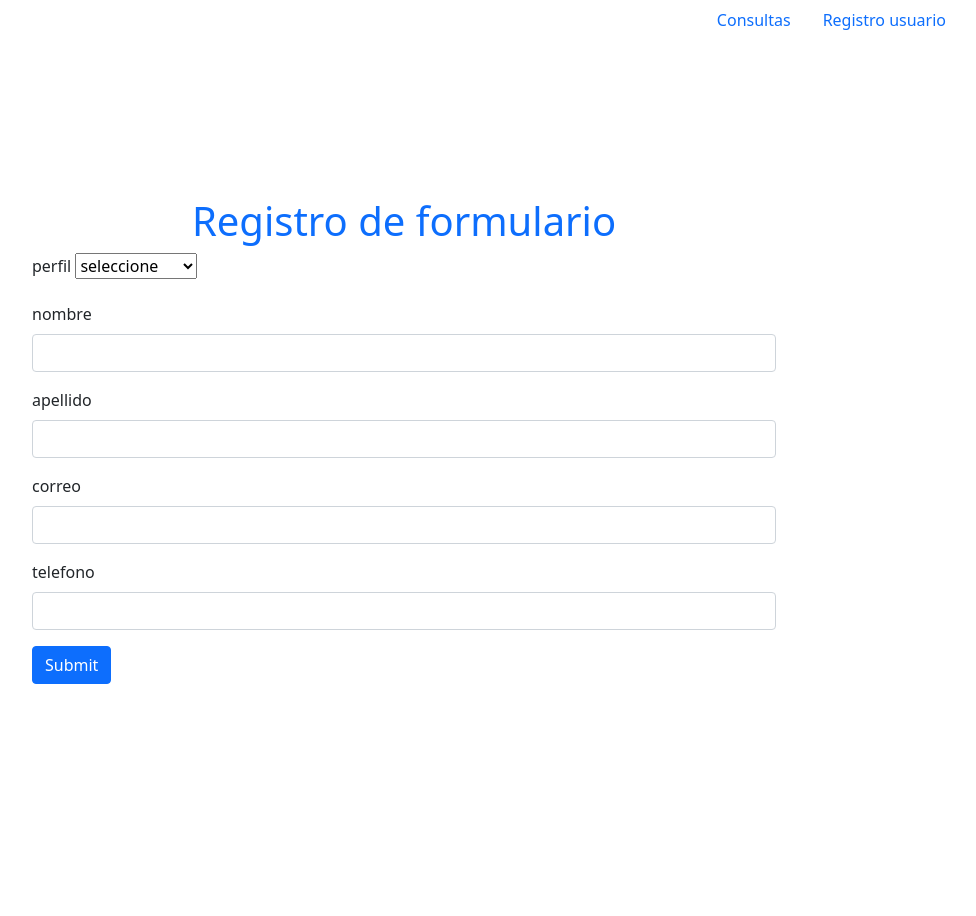
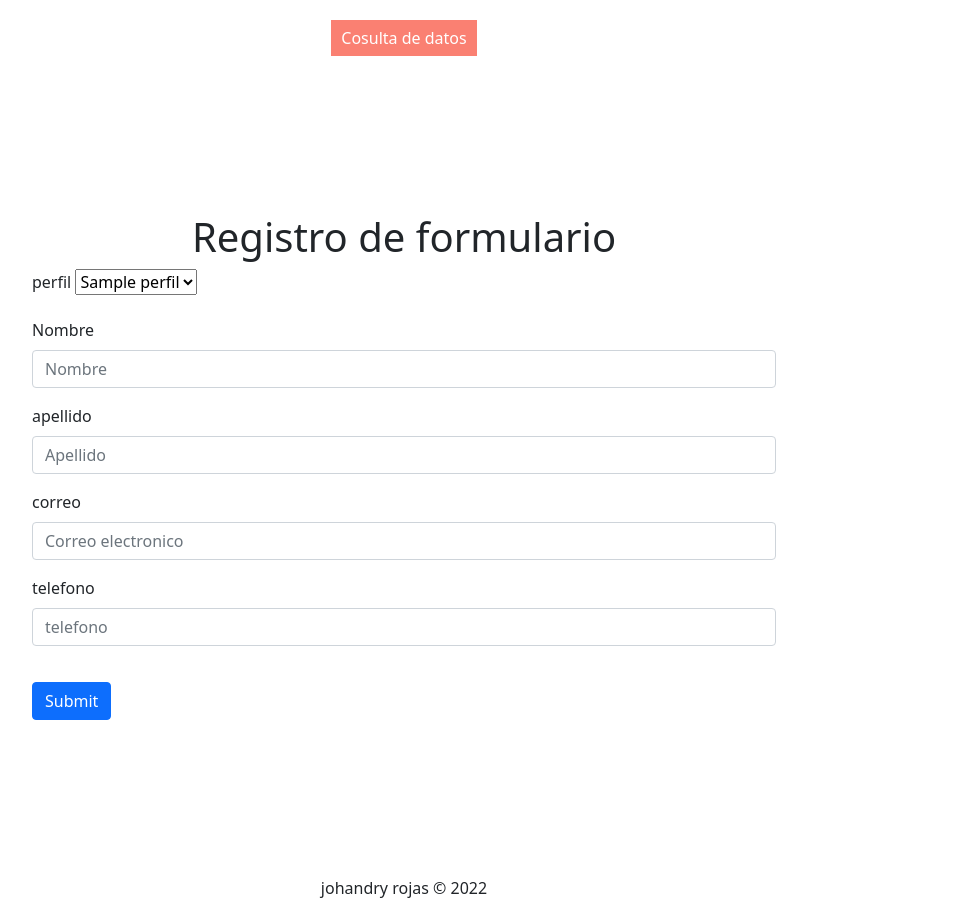
Before and after one commit to johandry8919/CRUD_Con_PHP, a CodeIgniter app: page /nuevoCrud/index.php/usuario/index in a window 1280 px wide. Shown: the whole page, without its empty margins (236-1212 px from the left). Before the commit the page ends 684 px from the top, so only its background shows below. Run offline with CodeIgniter, Linux system fonts and the light colour scheme; tables that the repository leaves empty or names only in its code hold one stand-in row (values such as "Sample post").

Commit message:
Registro usuario

```diff
--- a/application/config/config.php
+++ b/application/config/config.php
@@ -35,7 +35,7 @@ $config['base_url'] = 'http://localhost/nuevoCrud/';
 | variable so that it is blank.
 |
 */
-$config['index_page'] = 'index.php';
+$config['index_page'] = '';
 
 /*
 |--------------------------------------------------------------------------
--- a/application/controllers/Plantilla.php
+++ b/application/controllers/Plantilla.php
@@ -13,4 +13,6 @@ class Plantilla extends CI_Controller {
 	{   $titulo['titulo']="mi paghina en crud echo con bootstrap";
 		$this->load->view('plantilla', $titulo);
 	}
+
+
 }
--- a/application/controllers/Usuario.php
+++ b/application/controllers/Usuario.php
@@ -13,9 +13,10 @@ class Usuario extends CI_Controller {
 
 	{
        $data['selPerfil'] = $this->Model_usuario->selPerfil();
-       $usuario['usuarios'] = $this->Model_usuario->selusuario();
+       $data['usuarios'] = $this->Model_usuario->selusuario();
 
         $this->load->view('plantilla');
+        $this->load->view('usuario/popu' , $data);
 		$this->load->view('usuario/index', $data);
 	}
     public function registro(){
@@ -39,5 +40,12 @@ class Usuario extends CI_Controller {
     echo "no se pudo registrar";
 }
 
+
 }
+
+public function consultas()
+	{   $data['titulo']="mi paghina en crud echo con bootstrap";
+        $this->load->view('plantilla');
+		$this->load->view('usuario/list', $data);
+	}
 }
--- a/application/views/plantilla.php
+++ b/application/views/plantilla.php
@@ -11,5 +11,7 @@
     <link  href="<?= base_url('public/css2/style.css')?>" rel="stylesheet">
     <script  src="<?php echo base_url('public/js/bootstrap.js')?>"></script>
 
+
     <title>CRUD Con bootstrap</title>
 </head>
+<body>
--- a/application/views/usuario/index.php
+++ b/application/views/usuario/index.php
@@ -1,28 +1,16 @@
-<body>
+<div class="container Contenedor">
+        <!-- <div id="alertas" class="alertas">
+            <h1>erro el completa los campos requerido</h1>
 
-    <header class="container">
-        <nav>
-            <ul class="nav justify-content-end">
-                <li class="nav-item">
-                    <a class="nav-link active" aria-current="page" href="#">Consultas</a>
-                </li>
-                <li class="nav-item">
-                    <a class="nav-link" href="#">Registro usuario</a>
-                </li>
+        </div> -->
 
-            </ul>
-        </nav>
+    <div class="col-12 col-md-8">
+    <h1 class=" text-black text-center">Registro de formulario</h1>
 
-
-    </header>
-    <div class="container Contenedor">
-        <h1 class="text-primary text-center">Registro de formulario</h1>
-        <div class="col-md-8">
         <form method="POST" action="<?= base_url() ?>index.php/usuario/registro">
             <div class="mb-3">
                 <label for="exampleInputEmail1" class="form-label">perfil</label>
                 <select name="teextid" id="teextid">
-                        <option value="">seleccione</option>
                     <?php foreach ($selPerfil as $perfil) : ?>
                         <option value="<?= $perfil->per_id ?>"><?= $perfil->per_nombre ?></option>
                     <?php endforeach; ?>
@@ -30,39 +18,40 @@
 
             </div>
             <div class="mb-3">
-                    <label for="nombre" class="form-label">nombre</label>
-                    <input require name="nombre" type="text" class="form-control" id="exampleInputEmail1" aria-describedby="emailHelp">
+                <label for="nombre" class="form-label">Nombre</label>
+                <input placeholder="Nombre" name="nombre" type="text" class="form-control" id="nombre">
 
             </div>
             <div class="mb-3">
                 <label for="apellido" class="form-label">apellido</label>
-                    <input name="apellido" type="text" class="form-control" id="apellido">
+                <input placeholder="Apellido" name="apellido" type="text" class="form-control" id="apellido">
             </div>
 
             <div class="mb-3">
                 <label for="correo" class="form-label">correo</label>
-                    <input name="correo" type="text" class="form-control" id="correo">
+                <input placeholder="Correo electronico " name="correo" type="text" class="form-control" id="correo">
             </div>
             <div class="mb-3">
                 <label for="telefono" class="form-label">telefono</label>
-                    <input name="telefono" type="text" class="form-control" id="telefono">
+                <input placeholder="telefono" name="telefono" type="text" class="form-control" id="telefono">
             </div>
 
-                <button type="submit" class="btn btn-primary">Submit</button>
+            <button id="boton" type="submit" class="btn btn-primary">Submit</button>
         </form>
     </div>
 </div>
 
 
 
-    <!-- <footer class="">
+<footer class="">
     <p class="text-center">
         johandry rojas
         &copy; <?= date('Y') ?>
     </p>
 
 
-    </footer> -->
+</footer>
+<script src="<?php echo base_url('public/app/app.js') ?>"></script>
 
 </body>
 
--- /dev/null
+++ b/application/views/usuario/popu.php
@@ -0,0 +1,34 @@
+<button>Cosulta de datos</button>
+<div class="popup-wrapper">
+    <div class="popup">
+        <div class="popup-close">x</div>
+        <div class="popup-content">
+            <table>
+                <tr>
+                    <th>Nombre</th>
+                    <th>Apellido</th>
+                    <th>Correo</th>
+                    <th>Telefon</th>
+                    <th>Editar</th>
+                    <th>Borrar</th>
+                </tr>
+                <?php foreach ($usuarios as  $value) {
+                    ?>
+                    <tr>
+                        <td><?= $value->usu_nombres ?></td>
+                        <td><?= $value->usu_apellidos ?></td>
+                        <td><?= $value->usu_correo ?></td>
+                        <td><?= $value->usu_telefono ?></td>
+                        <td><button>Editar</button></td>
+                        <td><button>borrar</button></td>
+
+                    </tr>
+
+                <?php } ?>
+
+
+            </table>
+
+        </div>
+    </div>
+</div>
--- /dev/null
+++ b/public/app/app.js
@@ -0,0 +1,93 @@
+const nombres = document.getElementById("nombre");
+const apellidos = document.getElementById("apellido");
+const boton = document.getElementById("boton");
+const Formulario = document.getElementById("formulario");
+const correos = document.getElementById("correo");
+const Teextid = document.getElementById("textid");
+const teleFono = document.getElementById("telefono");
+
+function validar() {
+	if (nombres.value == "") {
+        valor = nombres
+       validator(valor)
+
+		return false;
+	} else if (apellidos.value == "") {
+		valor = apellidos
+       validator(valor)
+		return false;
+	} else if (
+		correos.value == "" ||
+		!/^[-\w.%+]{1,64}@(?:[A-Z0-9-]{1,63}\.){1,125}[A-Z]{2,63}$/i.test(
+			correos.value
+		)
+	) {
+        valor = correos
+        validator(valor)
+		return false;
+	}
+    else if (teleFono.value == ""  || teleFono.value.length < 10)  {
+
+
+        valor = teleFono
+        validator(valor)
+        return false;
+
+    }
+    else if (Teextid.value == "") {
+        valor = Teextid
+        validator(valor)
+
+		return false;
+	} else {return true;}
+}
+const validator = (valor) => {
+    console.log("nombre vacio");
+    valor.classList.add("error");
+
+    setInterval(() => {
+        valor.classList.remove("error");
+
+    },2000)
+}
+
+
+
+
+
+
+
+boton.addEventListener("click", (e) => {
+
+
+    if (validar()) {
+        Formulario.submit()
+        console.log("...... enviado fomulario")
+
+    }
+
+
+
+	e.preventDefault();
+});
+
+
+/*popu*/
+const button = document.querySelector('button');
+const popup = document.querySelector('.popup-wrapper');
+const close = document.querySelector('.popup-close');
+
+button.addEventListener('click', () => {
+    popup.style.display = 'block';
+});
+
+close.addEventListener('click', () => {
+    popup.style.display = 'none';
+});
+
+popup.addEventListener('click', e => {
+    // console.log(e);
+    if(e.target.className === 'popup-wrapper') {
+        popup.style.display = 'none';
+    }
+});
--- a/public/css2/style.css
+++ b/public/css2/style.css
@@ -10,4 +10,92 @@ body{
     flex-direction: column;
     justify-content: center;
     align-items: center;
+
 }
+table{
+    width: 100%;
+    padding-top: 10px;
+}
+table, th, td {
+    border:1px solid black;
+
+  }
+
+
+
+.Contenedor .alertas{
+      background-color: #db0d0d;
+      /* display: none; */
+  }
+
+.error{
+    color: #db0d0d;
+    border: solid 1px red;
+}
+.error:invalid{
+    border: solid 1px rgb(255, 0, 0);
+}
+
+
+
+button {
+    display: block;
+    margin: 20px auto;
+    background: salmon;
+    color: white;
+    border: 0;
+    padding: 6px 10px;
+    cursor: pointer;
+}
+
+button:hover {
+    background: palevioletred;
+    transition: all 0.2s;
+}
+
+.popup-wrapper {
+    background: rgba(0, 0, 0, 0.5);
+    position: absolute;
+    top: 0;
+    left: 0;
+    width: 100%;
+    height:100vh;
+    display: none;
+}
+
+.popup {
+    font-family: 'Segoe UI', Tahoma, Geneva, Verdana, sans-serif;
+    text-align: center;
+    width: 100%;
+    height: auto;
+    max-width: 80%;
+    background: white;
+    margin: 10% auto;
+    padding: 20px;
+    position: relative;
+    overflow: auto ;
+
+}
+
+.popup a {
+    background: salmon;
+    color: white;
+    text-decoration: none;
+    padding: 6px 10px;
+    margin: 30px auto;
+    display: block;
+    width: 50%;
+}
+
+.popup a:hover {
+    background: palevioletred;
+    transition: all 0.2s;
+}
+
+.popup-close {
+    position: absolute;
+    top: 5px;
+    right: 15px;
+    cursor: pointer;
+    font-size: 1.5rem;
+}
```
Also changed, not shown: application/views/nav/index.php (added, +16 -0 lines), application/views/usuario/list.php (+3 -7 lines), application/helpers/aler.js (added). Lines whose indentation alone changed are shown as unchanged.
